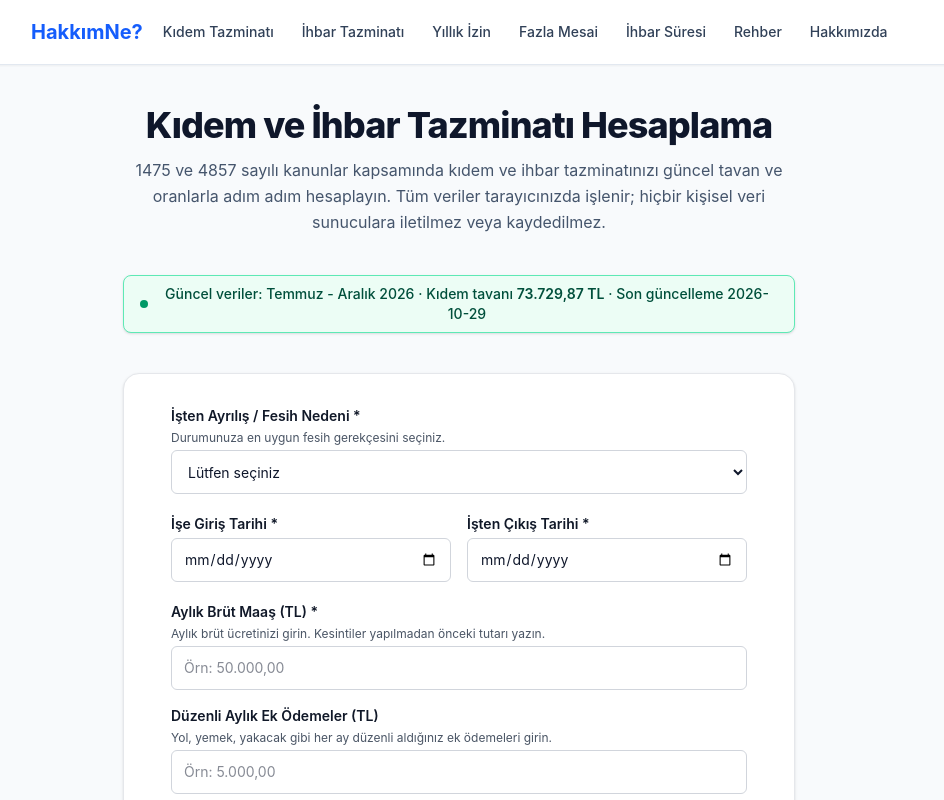
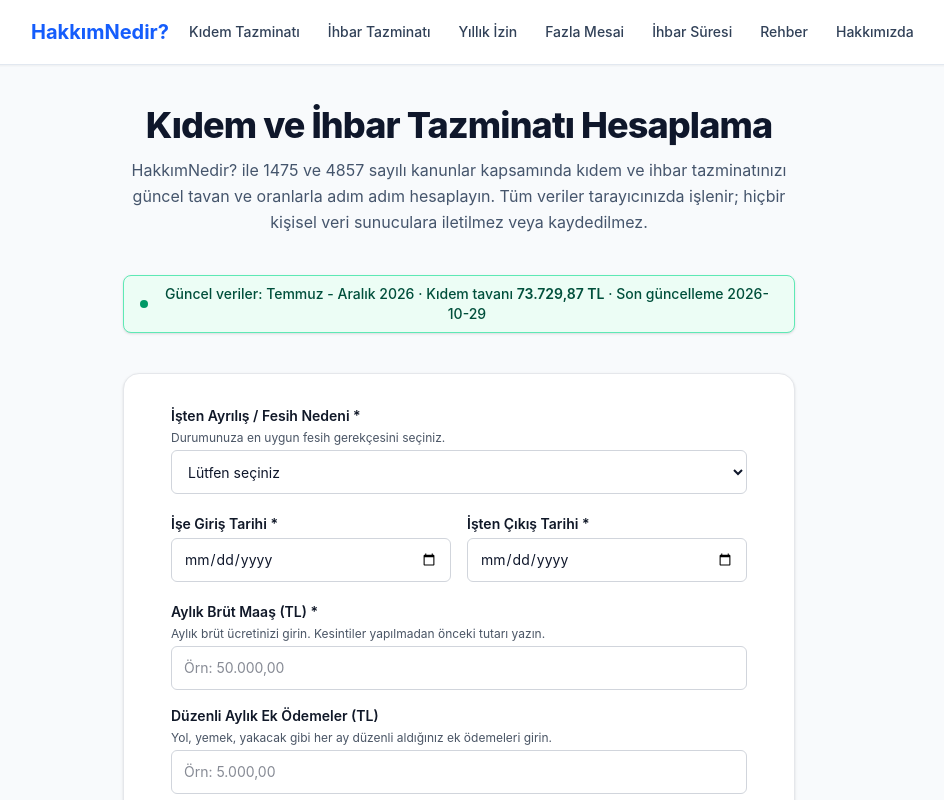
Before and after one commit to yasin-korkmaz/hakkimne, a Next.js app: page / in a window 1280 px wide. Shown: the top 800 px of the page, without its empty margins (181-1125 px from the left). Built offline with nearby package versions, Linux system fonts and the light colour scheme.

Commit message:
feat: Marka adi HakkimNedir olarak guncellendi

```diff
--- a/src/app/cerez-politikasi/page.tsx
+++ b/src/app/cerez-politikasi/page.tsx
@@ -4,7 +4,7 @@ import { siteConfig } from "@/config/site";
 
 export const metadata: Metadata = {
   title: "Çerez Politikası",
-  description: "HakkımNe? Çerez (Cookie) Kullanımı ve Güvenlik İlkeleri",
+  description: "HakkımNedir? Çerez (Cookie) Kullanımı ve Güvenlik İlkeleri",
   robots: { index: false, follow: false },
   alternates: { canonical: "/cerez-politikasi" },
 };
--- a/src/app/gizlilik/page.tsx
+++ b/src/app/gizlilik/page.tsx
@@ -4,7 +4,7 @@ import { siteConfig } from "@/config/site";
 
 export const metadata: Metadata = {
   title: "Gizlilik Politikası",
-  description: "HakkımNe? Gizlilik Politikası ve Sıfır Veri Saklama İlkeleri",
+  description: "HakkımNedir? Gizlilik Politikası ve Sıfır Veri Saklama İlkeleri",
   robots: { index: false, follow: false },
   alternates: { canonical: "/gizlilik" },
 };
@@ -32,7 +32,7 @@ export default function GizlilikPage() {
         <section className="flex flex-col gap-2">
           <h2 className="text-lg font-bold text-slate-900">2. Sıfır Veri Depolama Garantisi</h2>
           <p>
-            Hesaplama motorumuz tamamen <strong>istemci taraflı (tarayıcınızda)</strong> çalışır. Hesaplama formuna girdiğiniz maaş, tarih ve tazminat bilgileri hesaplama için doğrudan tarayıcınızda işlenir ve HakkımNe? uygulama sunucusuna gönderilmez. Ancak barındırma sağlayıcımız (Cloudflare), hizmet güvenliği ve analitik amaçlarla IP adresi gibi teknik bağlantı verilerini kendi altyapısında otomatik olarak işleyebilir.
+            Hesaplama motorumuz tamamen <strong>istemci taraflı (tarayıcınızda)</strong> çalışır. Hesaplama formuna girdiğiniz maaş, tarih ve tazminat bilgileri hesaplama için doğrudan tarayıcınızda işlenir ve HakkımNedir? uygulama sunucusuna gönderilmez. Ancak barındırma sağlayıcımız (Cloudflare), hizmet güvenliği ve analitik amaçlarla IP adresi gibi teknik bağlantı verilerini kendi altyapısında otomatik olarak işleyebilir.
           </p>
           <p>
             Sitede üyelik veya hesap oluşturma özelliği bulunmamaktadır; bu nedenle ad, soyad, e-posta veya kimlik numarası gibi kullanıcı profili verileri talep edilmez.
--- a/src/app/hakkimizda/page.tsx
+++ b/src/app/hakkimizda/page.tsx
@@ -3,7 +3,7 @@ import type { Metadata } from "next";
 
 export const metadata: Metadata = {
   title: "Hakkımızda",
-  description: "HakkımNe? Bağımsız Kıdem ve İhbar Tazminatı Hesaplama Platformu",
+  description: "HakkımNedir? Bağımsız Kıdem ve İhbar Tazminatı Hesaplama Platformu",
   robots: { index: false, follow: false },
   alternates: { canonical: "/hakkinda" },
 };
--- a/src/app/hakkinda/page.tsx
+++ b/src/app/hakkinda/page.tsx
@@ -4,7 +4,7 @@ import { siteConfig } from "@/config/site";
 
 export const metadata: Metadata = {
   title: "Hakkında",
-  description: "HakkımNe? Bağımsız Kıdem ve İhbar Tazminatı Hesaplama Platformu",
+  description: "HakkımNedir? Bağımsız Kıdem ve İhbar Tazminatı Hesaplama Platformu",
   robots: { index: false, follow: false },
   alternates: { canonical: "/hakkinda" },
 };
--- a/src/app/iletisim/page.tsx
+++ b/src/app/iletisim/page.tsx
@@ -6,7 +6,7 @@ import { siteConfig } from "@/config/site";
 
 export const metadata: Metadata = {
   title: "İletişim",
-  description: "HakkımNe? İletişim ve Hata Bildirim Kanalı",
+  description: "HakkımNedir? İletişim ve Hata Bildirim Kanalı",
   robots: { index: false, follow: false },
   alternates: { canonical: "/iletisim" },
 };
@@ -14,7 +14,7 @@ export const metadata: Metadata = {
 export default function IletisimPage() {
   const bugReportSubject = encodeURIComponent("Bu hesaplamada hata gördüm");
   const bugReportBody = encodeURIComponent(
-    "Merhaba,\n\nHakkımNe? hesaplama aracında aşağıdaki girdilerle bir hesaplama yaptım ve şu hatayı fark ettim:\n\n- İşe Giriş Tarihi:\n- İşten Çıkış Tarihi:\n- Fesih Nedeni:\n- Aylık Brüt Maaş:\n- Karşılaştığım Durum / Beklenen Sonuç:\n\nTeşekkürler."
+    "Merhaba,\n\nHakkımNedir? hesaplama aracında aşağıdaki girdilerle bir hesaplama yaptım ve şu hatayı fark ettim:\n\n- İşe Giriş Tarihi:\n- İşten Çıkış Tarihi:\n- Fesih Nedeni:\n- Aylık Brüt Maaş:\n- Karşılaştığım Durum / Beklenen Sonuç:\n\nTeşekkürler."
   );
   const bugReportMailto = `mailto:${siteConfig.contactEmail}?subject=${bugReportSubject}&body=${bugReportBody}`;
 
--- a/src/app/kullanim-kosullari/page.tsx
+++ b/src/app/kullanim-kosullari/page.tsx
@@ -4,7 +4,7 @@ import { siteConfig } from "@/config/site";
 
 export const metadata: Metadata = {
   title: "Kullanım Koşulları",
-  description: "HakkımNe? Kullanım Koşulları ve Sorumluluk Reddi Beyanı",
+  description: "HakkımNedir? Kullanım Koşulları ve Sorumluluk Reddi Beyanı",
   robots: { index: false, follow: false },
   alternates: { canonical: "/kullanim-kosullari" },
 };
--- a/src/app/layout.tsx
+++ b/src/app/layout.tsx
@@ -11,7 +11,7 @@ export const metadata: Metadata = {
     template: `%s | ${siteConfig.siteName}`,
   },
   description:
-    "1475 ve 4857 sayılı kanunlar kapsamında güncel tavan ve oranlarla çalışan açık kaynaklı kıdem ve ihbar tazminatı hesaplayıcı.",
+    "HakkımNedir? — 1475 ve 4857 sayılı kanunlar kapsamında güncel tavan ve oranlarla çalışan açık kaynaklı kıdem ve ihbar tazminatı hesaplayıcı.",
   robots: siteConfig.allowIndexing
     ? { index: true, follow: true }
     : { index: false, follow: false },
@@ -21,7 +21,7 @@ export const metadata: Metadata = {
   openGraph: {
     title: `Kıdem ve İhbar Tazminatı Hesaplama | ${siteConfig.siteName}`,
     description:
-      "1475 ve 4857 sayılı kanunlar kapsamında güncel tavan ve oranlarla çalışan açık kaynaklı kıdem ve ihbar tazminatı hesaplayıcı.",
+      "HakkımNedir? — 1475 ve 4857 sayılı kanunlar kapsamında güncel tavan ve oranlarla çalışan açık kaynaklı kıdem ve ihbar tazminatı hesaplayıcı.",
     url: siteConfig.siteUrl,
     siteName: siteConfig.siteName,
     locale: "tr_TR",
--- a/src/app/page.tsx
+++ b/src/app/page.tsx
@@ -8,14 +8,14 @@ import Calculator from "@/components/Calculator";
 export const metadata: Metadata = {
   title: "Kıdem ve İhbar Tazminatı Hesaplama",
   description:
-    "1475 ve 4857 sayılı kanunlar kapsamında güncel tavan ve oranlarla çalışan açık kaynaklı kıdem ve ihbar tazminatı hesaplayıcı.",
+    "HakkımNedir? — 1475 ve 4857 sayılı kanunlar kapsamında güncel tavan ve oranlarla çalışan açık kaynaklı kıdem ve ihbar tazminatı hesaplayıcı.",
   alternates: {
     canonical: "/",
   },
   openGraph: {
     title: `Kıdem ve İhbar Tazminatı Hesaplama | ${siteConfig.siteName}`,
     description:
-      "1475 ve 4857 sayılı kanunlar kapsamında güncel tavan ve oranlarla çalışan açık kaynaklı kıdem ve ihbar tazminatı hesaplayıcı.",
+      "HakkımNedir? — 1475 ve 4857 sayılı kanunlar kapsamında güncel tavan ve oranlarla çalışan açık kaynaklı kıdem ve ihbar tazminatı hesaplayıcı.",
     url: siteConfig.siteUrl,
   },
 };
@@ -29,7 +29,7 @@ export default function Home() {
           Kıdem ve İhbar Tazminatı Hesaplama
         </h1>
         <p className="text-sm sm:text-base text-slate-600 leading-relaxed">
-          1475 ve 4857 sayılı kanunlar kapsamında kıdem ve ihbar tazminatınızı güncel tavan ve oranlarla adım adım hesaplayın.
+          HakkımNedir? ile 1475 ve 4857 sayılı kanunlar kapsamında kıdem ve ihbar tazminatınızı güncel tavan ve oranlarla adım adım hesaplayın.
           Tüm veriler tarayıcınızda işlenir; hiçbir kişisel veri sunuculara iletilmez veya kaydedilmez.
         </p>
       </section>
--- a/src/config/site.ts
+++ b/src/config/site.ts
@@ -3,7 +3,7 @@
  */
 
 export const siteConfig = {
-  siteName: "HakkımNe?",
+  siteName: "HakkımNedir?",
   siteUrl: "https://hakkimne-djq.pages.dev",
   contactEmail: "yasinkorkmaz.devtr@gmail.com",
   lastContentUpdate: "2026-10-21",
```
Also changed, not shown: 2 other files (tests, documents, lock files or other folders).
